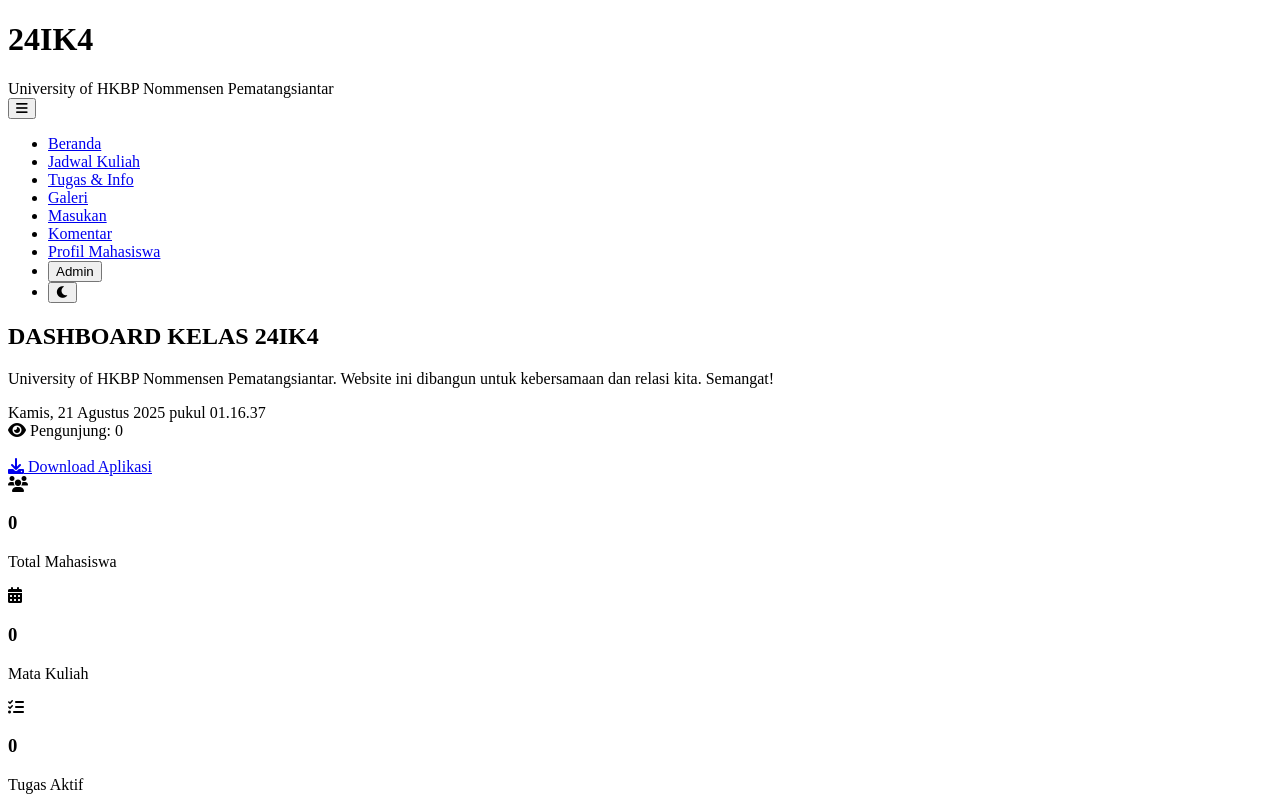
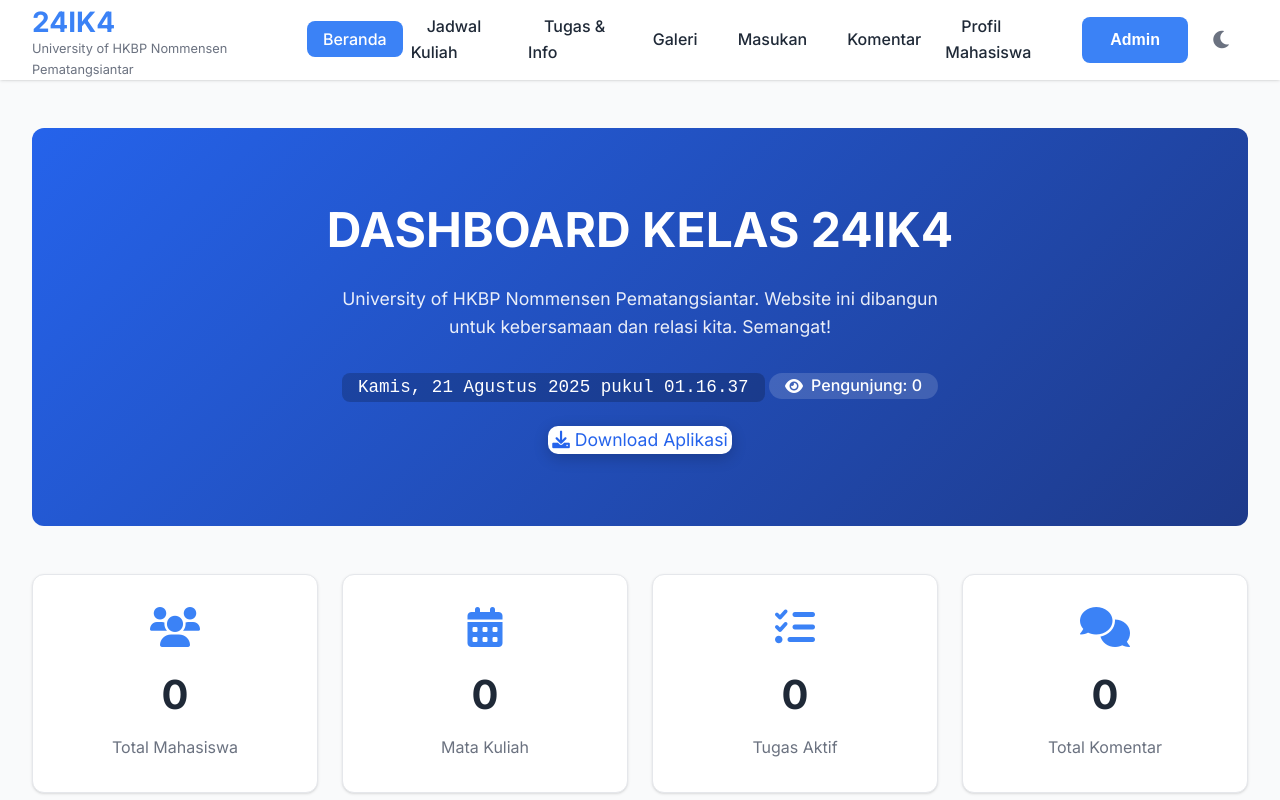
Before and after one commit to ArdyProject/24IK4_SiakadClass, a plain HTML site: page index.html in a window 1280 px wide. Shown: the top 800 px of the page. Drawn offline with Linux system fonts and the light colour scheme; the site is published under a folder, as on GitHub Pages, so addresses that start at the root find nothing; no server answers.

Commit message:
Update index.html bug fix css

```diff
--- a/index.html
+++ b/index.html
@@ -8,21 +8,21 @@
     <link rel="preconnect" href="https://fonts.googleapis.com">
     <link rel="preconnect" href="https://fonts.gstatic.com" crossorigin>
     <link href="https://fonts.googleapis.com/css2?family=Inter:wght@400;500;600;700&display=swap" rel="stylesheet">
-    <link rel="stylesheet" href="/body.css">
-    <link rel="stylesheet" href="/root.css">
-    <link rel="stylesheet" href="/preloader.css">
-    <link rel="stylesheet" href="/nav.css">
-    <link rel="stylesheet" href="/btn.css">
-    <link rel="stylesheet" href="/modal.css">
-    <link rel="stylesheet" href="/responsif.css">
-    <link rel="stylesheet" href="/admin.css">
-    <link rel="stylesheet" href="/footer.css">
-    <link rel="stylesheet" href="/grid.css">
-    <link rel="stylesheet" href="/card.css">
-    <link rel="stylesheet" href="/table.css">
-    <link rel="stylesheet" href="/form.css">
-    <link rel="stylesheet" href="/tabs.css">
-    <link rel="stylesheet" href="/galery.css">
+    <link rel="stylesheet" href="body.css">
+    <link rel="stylesheet" href="root.css">
+    <link rel="stylesheet" href="preloader.css">
+    <link rel="stylesheet" href="nav.css">
+    <link rel="stylesheet" href="btn.css">
+    <link rel="stylesheet" href="modal.css">
+    <link rel="stylesheet" href="responsif.css">
+    <link rel="stylesheet" href="admin.css">
+    <link rel="stylesheet" href="footer.css">
+    <link rel="stylesheet" href="grid.css">
+    <link rel="stylesheet" href="card.css">
+    <link rel="stylesheet" href="table.css">
+    <link rel="stylesheet" href="form.css">
+    <link rel="stylesheet" href="tabs.css">
+    <link rel="stylesheet" href="galery.css">
 </head>
 <body>
     <!-- Preloader -->
```
